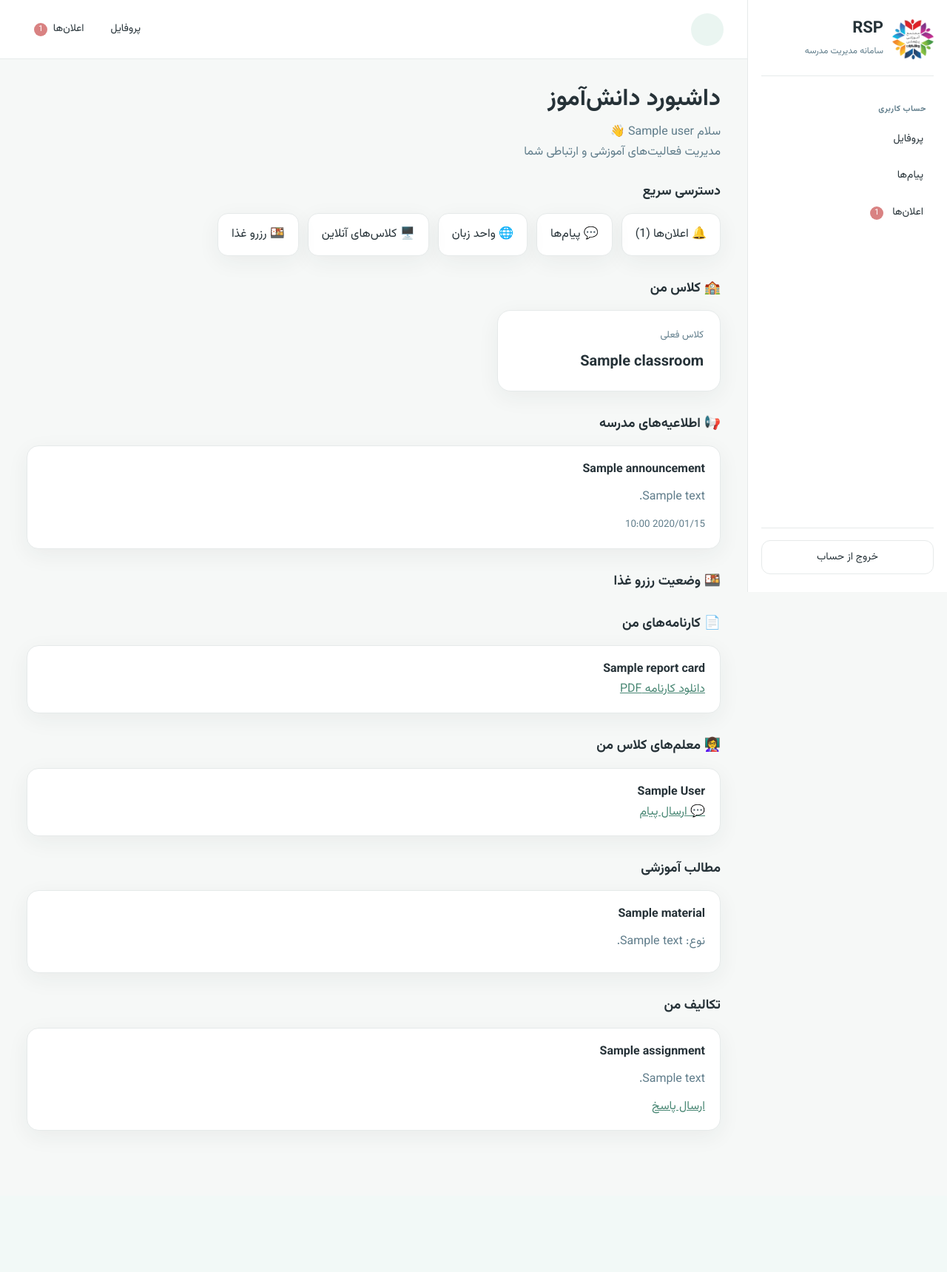
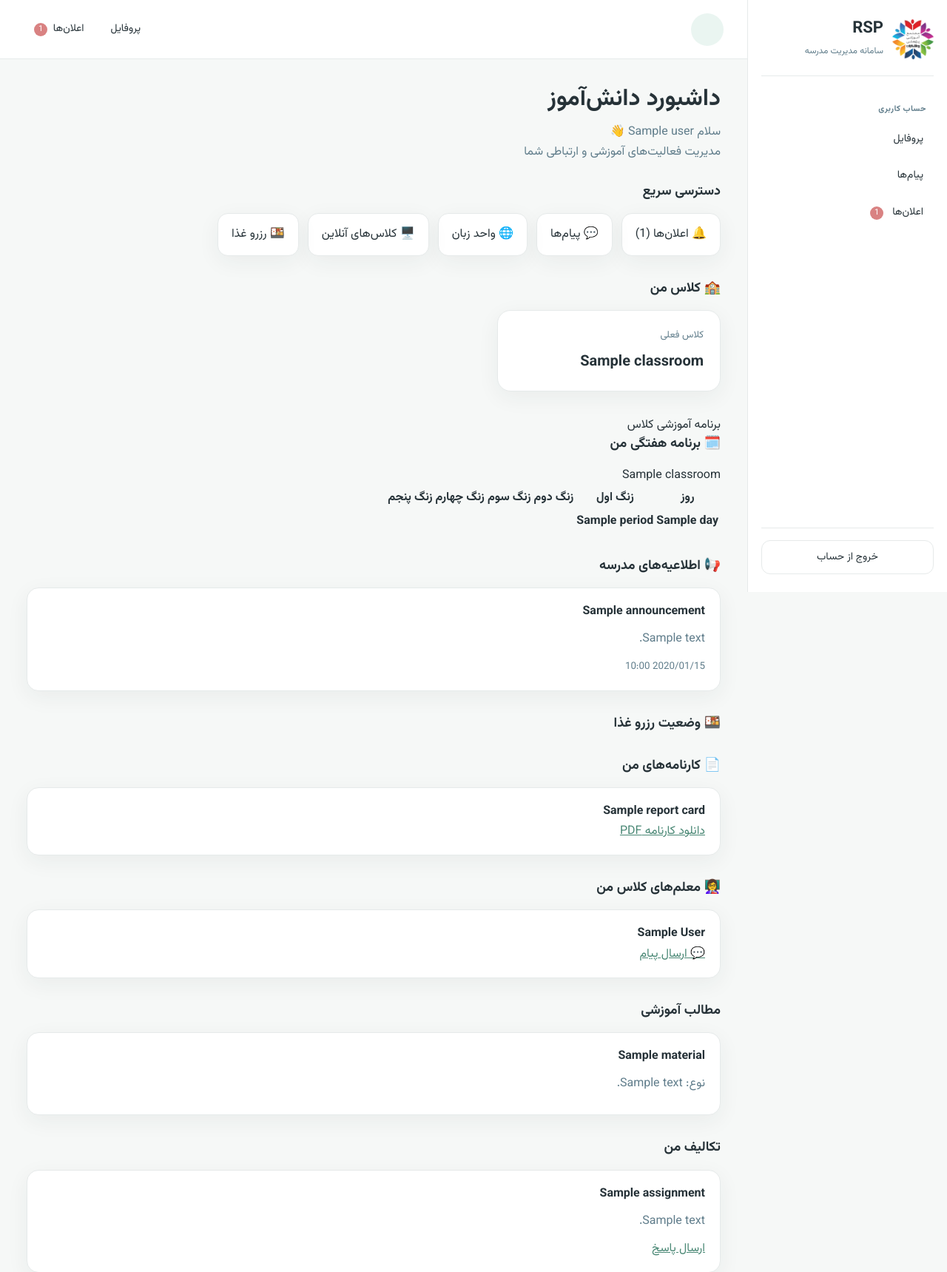
Before and after one commit to nikki-ad/rsp, a Django app: template accounts/templates/accounts/student_dashboard.html in a window 1280 px wide. Shown: the top 1719 px of the page at 74% size. Before the commit the page ends 1528 px from the top, so only its background shows below. Run offline with Django 5.2, Linux system fonts and the light colour scheme; the template is opened without the code that fills it: most values are stand-ins (such as "Sample title", 1, 10 or a date in 2020).

Commit message:
Add prominent weekly schedule table to student dashboard

```diff
--- a/accounts/templates/accounts/student_dashboard.html
+++ b/accounts/templates/accounts/student_dashboard.html
@@ -1,571 +1,88 @@
 {% extends "base.html" %}
 
-
-{% block title %}
-داشبورد دانش‌آموز | RSP
-{% endblock %}
-
-
+{% block title %}داشبورد دانش‌آموز | RSP{% endblock %}
 
 {% block content %}
-
-
-
 <div class="dashboard-header">
-
-
-    <h1>
-        داشبورد دانش‌آموز
-    </h1>
-
-
-    <p>
-        سلام {{ student.user.get_full_name }} 👋
-        <br>
-        مدیریت فعالیت‌های آموزشی و ارتباطی شما
-    </p>
-
-
+    <h1>داشبورد دانش‌آموز</h1>
+    <p>سلام {{ student.user.get_full_name }} 👋<br>مدیریت فعالیت‌های آموزشی و ارتباطی شما</p>
 </div>
 
-
-
-
-
+<div class="dashboard-section">
+    <h2>دسترسی سریع</h2>
+    <div class="action-list">
+        <a href="{% url 'notification_list' %}">🔔 اعلان‌ها {% if unread_notification_count > 0 %}({{ unread_notification_count }}){% endif %}</a>
+        <a href="{% url 'conversation_list' %}">💬 پیام‌ها</a>
+        <a href="{% url 'student_language_dashboard' %}">🌐 واحد زبان</a>
+        <a href="{% url 'online_class_list' %}">🖥️ کلاس‌های آنلاین</a>
+        <a href="{% url 'weekly_reservation' %}">🍱 رزرو غذا</a>
+    </div>
+</div>
 
 <div class="dashboard-section">
-
-
-<h2>
-دسترسی سریع
-</h2>
-
-
-
-<div class="action-list">
-
-
-<a href="{% url 'notification_list' %}">
-
-🔔 اعلان‌ها
-
-{% if unread_notification_count > 0 %}
-({{ unread_notification_count }})
-{% endif %}
-
-</a>
-
-
-
-<a href="{% url 'conversation_list' %}">
-💬 پیام‌ها
-</a>
-
-<a href="{% url 'student_language_dashboard' %}">🌐 واحد زبان</a>
-
-
-
-<a href="{% url 'online_class_list' %}">
-🖥️ کلاس‌های آنلاین
-</a>
-
-
-
-<a href="{% url 'weekly_reservation' %}">
-🍱 رزرو غذا
-</a>
-
-
-
+    <h2>🏫 کلاس من</h2>
+    {% if enrollment %}
+    <div class="class-grid"><div class="class-card"><span>کلاس فعلی</span><strong>{{ enrollment.classroom.name }}</strong></div></div>
+    {% else %}<p>هنوز کلاسی برای شما ثبت نشده است.</p>{% endif %}
 </div>
 
-
+<div class="dashboard-section weekly-schedule-section">
+    <div class="weekly-schedule-heading">
+        <div>
+            <span class="weekly-schedule-kicker">برنامه آموزشی کلاس</span>
+            <h2>🗓️ برنامه هفتگی من</h2>
+        </div>
+        {% if enrollment %}<span class="weekly-schedule-class">{{ enrollment.classroom }}</span>{% endif %}
+    </div>
+    <div class="weekly-schedule-scroll">
+        <table class="weekly-schedule-table">
+            <thead>
+                <tr>
+                    <th>روز</th><th>زنگ اول</th><th>زنگ دوم</th><th>زنگ سوم</th><th>زنگ چهارم</th><th>زنگ پنجم</th>
+                </tr>
+            </thead>
+            <tbody>
+                {% for day in weekly_schedule %}
+                <tr class="{{ day.css }}">
+                    <th>{{ day.label }}</th>
+                    {% for subject in day.periods %}<td>{% if subject %}<strong>{{ subject }}</strong>{% else %}<span class="schedule-empty">ـــ</span>{% endif %}</td>{% endfor %}
+                </tr>
+                {% endfor %}
+            </tbody>
+        </table>
+    </div>
 </div>
 
-
-
-
-
-
-
+<div class="dashboard-section">
+    <h2>📢 اطلاعیه‌های مدرسه</h2>
+    {% if announcements %}<div class="announcement-list">
+    {% for announcement in announcements %}<div class="announcement-card"><strong>{{ announcement.title }}</strong><p>{{ announcement.message }}</p><small>{{ announcement.publish_at|date:"Y/m/d H:i" }}</small></div>{% endfor %}
+    </div>{% else %}<p>اطلاعیه جدیدی برای شما وجود ندارد.</p>{% endif %}
+</div>
 
 <div class="dashboard-section">
-
-
-<h2>
-🏫 کلاس من
-</h2>
-
-
-
-{% if enrollment %}
-
-
-<div class="class-grid">
-
-
-<div class="class-card">
-
-
-<span>
-کلاس فعلی
-</span>
-
-
-<strong>
-{{ enrollment.classroom.name }}
-</strong>
-
-
+    <h2>🍱 وضعیت رزرو غذا</h2>
+    {% if cafeteria_reservation %}<div class="announcement-card">
+    {% if cafeteria_reservation.payment_status == "paid" %}🟢 پرداخت تأیید شده
+    {% elif cafeteria_reservation.payment_status == "receipt_pending" %}🟡 فیش ارسال شده و در انتظار بررسی است
+    {% elif cafeteria_reservation.payment_status == "rejected" %}🔴 فیش رد شده است<br><a href="{% url 'cafeteria_upload_receipt' cafeteria_reservation.id %}">ارسال مجدد فیش</a>
+    {% else %}⚪ پرداخت انجام نشده{% endif %}</div>{% endif %}
 </div>
 
+<div class="dashboard-section"><h2>📄 کارنامه‌های من</h2><div class="announcement-list">
+{% for report_card in report_cards %}<div class="announcement-card"><strong>{{ report_card.title }}</strong><br><a href="{% url 'download_report_card' report_card.id %}">دانلود کارنامه PDF</a></div>{% empty %}<p>هنوز کارنامه‌ای ثبت نشده است.</p>{% endfor %}
+</div></div>
 
-</div>
+<div class="dashboard-section"><h2>👩‍🏫 معلم‌های کلاس من</h2><div class="announcement-list">
+{% for assignment in teachers %}<div class="announcement-card"><strong>{{ assignment.teacher.user.first_name }} {{ assignment.teacher.user.last_name }}</strong><br><a href="{% url 'start_conversation' assignment.teacher.user.id %}">💬 ارسال پیام</a></div>{% empty %}<p>هنوز معلمی ثبت نشده است.</p>{% endfor %}
+</div></div>
 
+<div class="dashboard-section" id="materials"><h2>مطالب آموزشی</h2><div class="announcement-list">
+{% for material in materials %}<div class="announcement-card"><strong>{{ material.title }}</strong><p>نوع: {{ material.get_content_type_display }}</p>
+{% if material.content_type == "text" %}<p>{{ material.content }}</p>{% elif material.content_type == "file" %}<a href="{% url 'download_material' material.id %}">دریافت فایل</a>{% elif material.content_type == "link" %}<a href="{{ material.link }}" target="_blank">مشاهده لینک</a>{% endif %}</div>{% empty %}<p>هنوز مطلبی برای شما ثبت نشده است.</p>{% endfor %}
+</div></div>
 
-{% else %}
-
-
-<p>
-هنوز کلاسی برای شما ثبت نشده است.
-</p>
-
-
-{% endif %}
-
-
-
-</div>
-
-
-
-
-
-
-
-
-<div class="dashboard-section">
-
-
-<h2>
-📢 اطلاعیه‌های مدرسه
-</h2>
-
-
-{% if announcements %}
-
-
-<div class="announcement-list">
-
-
-{% for announcement in announcements %}
-
-
-<div class="announcement-card">
-
-
-<strong>
-{{ announcement.title }}
-</strong>
-
-
-<p>
-{{ announcement.message }}
-</p>
-
-
-<small>
-{{ announcement.publish_at|date:"Y/m/d H:i" }}
-</small>
-
-
-</div>
-
-
-{% endfor %}
-
-
-
-</div>
-
-
-{% else %}
-
-
-<p>
-اطلاعیه جدیدی برای شما وجود ندارد.
-</p>
-
-
-{% endif %}
-
-
-
-</div>
-
-
-
-
-
-
-
-
-<div class="dashboard-section">
-
-
-<h2>
-🍱 وضعیت رزرو غذا
-</h2>
-
-
-
-{% if cafeteria_reservation %}
-
-
-<div class="announcement-card">
-
-
-{% if cafeteria_reservation.payment_status == "paid" %}
-
-🟢 پرداخت تأیید شده
-
-
-{% elif cafeteria_reservation.payment_status == "receipt_pending" %}
-
-🟡 فیش ارسال شده و در انتظار بررسی است
-
-
-{% elif cafeteria_reservation.payment_status == "rejected" %}
-
-🔴 فیش رد شده است
-
-<br>
-
-<a href="{% url 'cafeteria_upload_receipt' cafeteria_reservation.id %}">
-ارسال مجدد فیش
-</a>
-
-
-{% else %}
-
-⚪ پرداخت انجام نشده
-
-
-{% endif %}
-
-
-
-</div>
-
-
-{% endif %}
-
-
-
-</div>
-
-
-
-
-
-
-
-
-
-<div class="dashboard-section">
-
-
-<h2>
-📄 کارنامه‌های من
-</h2>
-
-
-
-<div class="announcement-list">
-
-
-{% for report_card in report_cards %}
-
-
-<div class="announcement-card">
-
-
-<strong>
-{{ report_card.title }}
-</strong>
-
-
-<br>
-
-
-<a href="{% url 'download_report_card' report_card.id %}">
-دانلود کارنامه PDF
-</a>
-
-
-</div>
-
-
-
-{% empty %}
-
-
-<p>
-هنوز کارنامه‌ای ثبت نشده است.
-</p>
-
-
-
-{% endfor %}
-
-
-</div>
-
-
-
-</div>
-
-
-
-
-
-
-
-
-<div class="dashboard-section">
-
-
-<h2>
-👩‍🏫 معلم‌های کلاس من
-</h2>
-
-
-<div class="announcement-list">
-
-
-{% for assignment in teachers %}
-
-
-
-<div class="announcement-card">
-
-
-<strong>
-
-{{ assignment.teacher.user.first_name }}
-{{ assignment.teacher.user.last_name }}
-
-</strong>
-
-
-<br>
-
-
-<a href="{% url 'start_conversation' assignment.teacher.user.id %}">
-💬 ارسال پیام
-</a>
-
-
-</div>
-
-
-{% empty %}
-
-
-<p>
-هنوز معلمی ثبت نشده است.
-</p>
-
-
-{% endfor %}
-
-
-</div>
-
-
-</div>
-
-
-
-
-
-
-
-
-<div class="dashboard-section" id="materials">
-
-
-<h2>
-مطالب آموزشی
-</h2>
-
-
-
-<div class="announcement-list">
-
-
-{% for material in materials %}
-
-
-<div class="announcement-card">
-
-
-<strong>
-{{ material.title }}
-</strong>
-
-
-<p>
-نوع:
-{{ material.get_content_type_display }}
-</p>
-
-
-
-{% if material.content_type == "text" %}
-
-<p>
-{{ material.content }}
-</p>
-
-
-{% elif material.content_type == "file" %}
-
-
-<a href="{% url 'download_material' material.id %}">
-دریافت فایل
-</a>
-
-
-{% elif material.content_type == "link" %}
-
-
-<a href="{{ material.link }}" target="_blank">
-مشاهده لینک
-</a>
-
-
-{% endif %}
-
-
-
-</div>
-
-
-
-{% empty %}
-
-
-<p>
-هنوز مطلبی برای شما ثبت نشده است.
-</p>
-
-
-{% endfor %}
-
-
-
-</div>
-
-
-</div>
-
-
-
-
-
-
-
-
-<div class="dashboard-section" id="assignments">
-
-
-<h2>
-تکالیف من
-</h2>
-
-
-
-<div class="announcement-list">
-
-
-{% for item in assignment_items %}
-
-
-{% with assignment=item.assignment submission=item.submission %}
-
-
-
-<div class="announcement-card">
-
-
-<strong>
-{{ assignment.title }}
-</strong>
-
-
-<p>
-{{ assignment.description }}
-</p>
-
-
-
-{% if assignment.id in submitted_assignment_ids %}
-
-
-<span>
-✅ پاسخ ارسال شده
-</span>
-
-
-<br>
-
-
-<a href="{% url 'submit_assignment' assignment.id %}">
-ویرایش پاسخ
-</a>
-
-
-
-{% else %}
-
-
-
-<a href="{% url 'submit_assignment' assignment.id %}">
-ارسال پاسخ
-</a>
-
-
-
-{% endif %}
-
-
-
-</div>
-
-
-{% endwith %}
-
-
-
-{% empty %}
-
-
-<p>
-هنوز تکلیفی ثبت نشده است.
-</p>
-
-
-{% endfor %}
-
-
-</div>
-
-
-</div>
-
-
-
-
-
+<div class="dashboard-section" id="assignments"><h2>تکالیف من</h2><div class="announcement-list">
+{% for item in assignment_items %}{% with assignment=item.assignment submission=item.submission %}<div class="announcement-card"><strong>{{ assignment.title }}</strong><p>{{ assignment.description }}</p>{% if assignment.id in submitted_assignment_ids %}<span>✅ پاسخ ارسال شده</span><br><a href="{% url 'submit_assignment' assignment.id %}">ویرایش پاسخ</a>{% else %}<a href="{% url 'submit_assignment' assignment.id %}">ارسال پاسخ</a>{% endif %}</div>{% endwith %}{% empty %}<p>هنوز تکلیفی ثبت نشده است.</p>{% endfor %}
+</div></div>
 {% endblock %}
```
